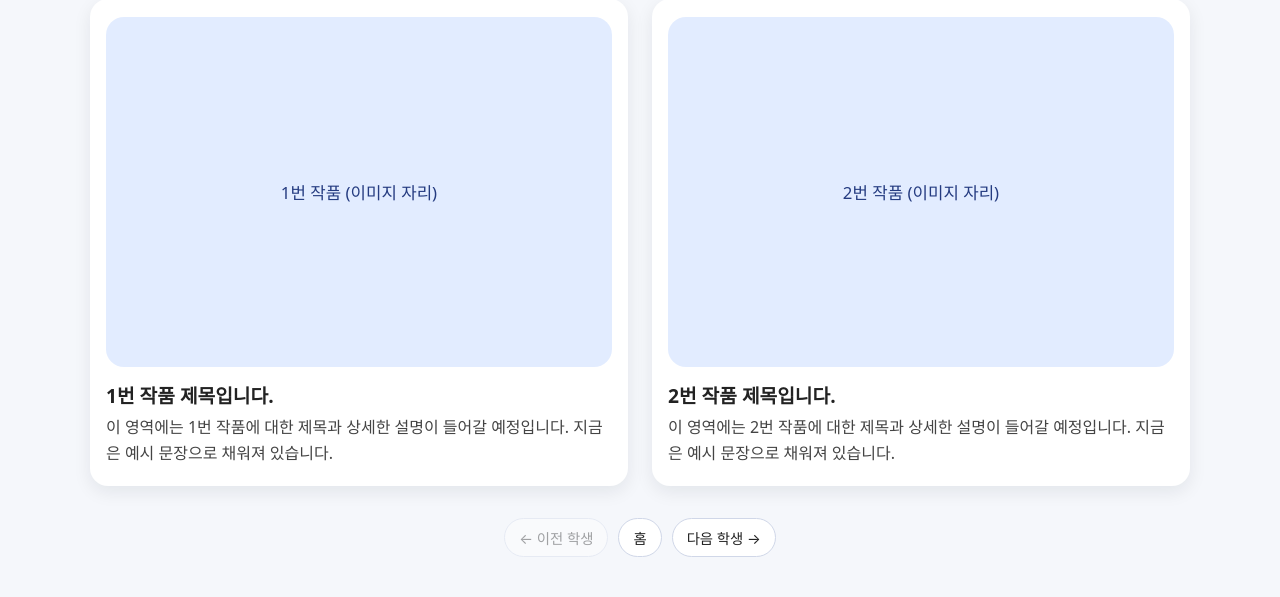
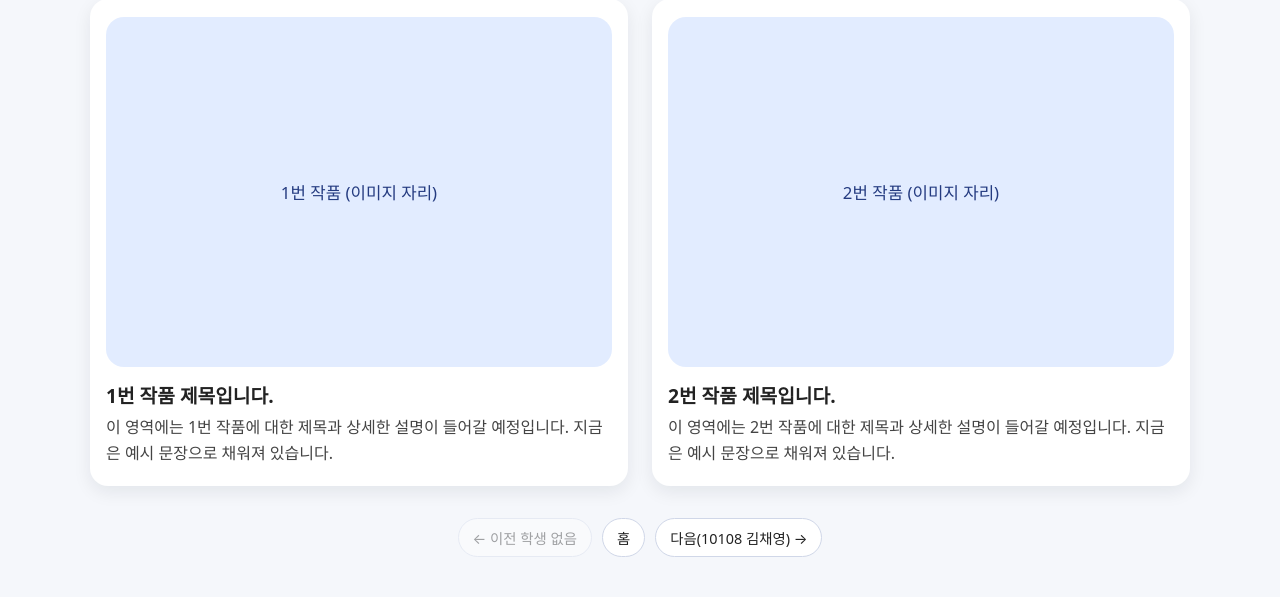
Before and after one commit to pek9931937-glitch/artlab-2025, a Flask app: page /student/10103 in a window 1280 px wide. Shown: the part 275-872 px from the top of the page. Run offline with Flask 3, Linux system fonts and the light colour scheme.

Commit message:
Update student.html

```diff
--- a/templates/student.html
+++ b/templates/student.html
@@ -57,20 +57,25 @@
      <div class="student-nav">
   {% if prev_student %}
     <a class="nav-btn"
-             href="{{ url_for('student_page', student_id=prev_student.id) }}">← 이전 학생</a>
+       href="{{ url_for('student_page', student_id=prev_student.id) }}">
+      ← 이전({{ prev_student.id }} {{ prev_student.name }})
+    </a>
   {% else %}
-          <span class="nav-btn disabled">← 이전 학생</span>
+    <span class="nav-btn disabled">← 이전 학생 없음</span>
   {% endif %}
 
   <a class="nav-btn" href="{{ url_for('index') }}">홈</a>
 
   {% if next_student %}
     <a class="nav-btn"
-             href="{{ url_for('student_page', student_id=next_student.id) }}">다음 학생 →</a>
+       href="{{ url_for('student_page', student_id=next_student.id) }}">
+      다음({{ next_student.id }} {{ next_student.name }}) →
+    </a>
   {% else %}
-          <span class="nav-btn disabled">다음 학생 →</span>
+    <span class="nav-btn disabled">다음 학생 없음 →</span>
   {% endif %}
 </div>
+
     </section>
   </main>
 
```
Lines whose indentation alone changed are shown as unchanged.
